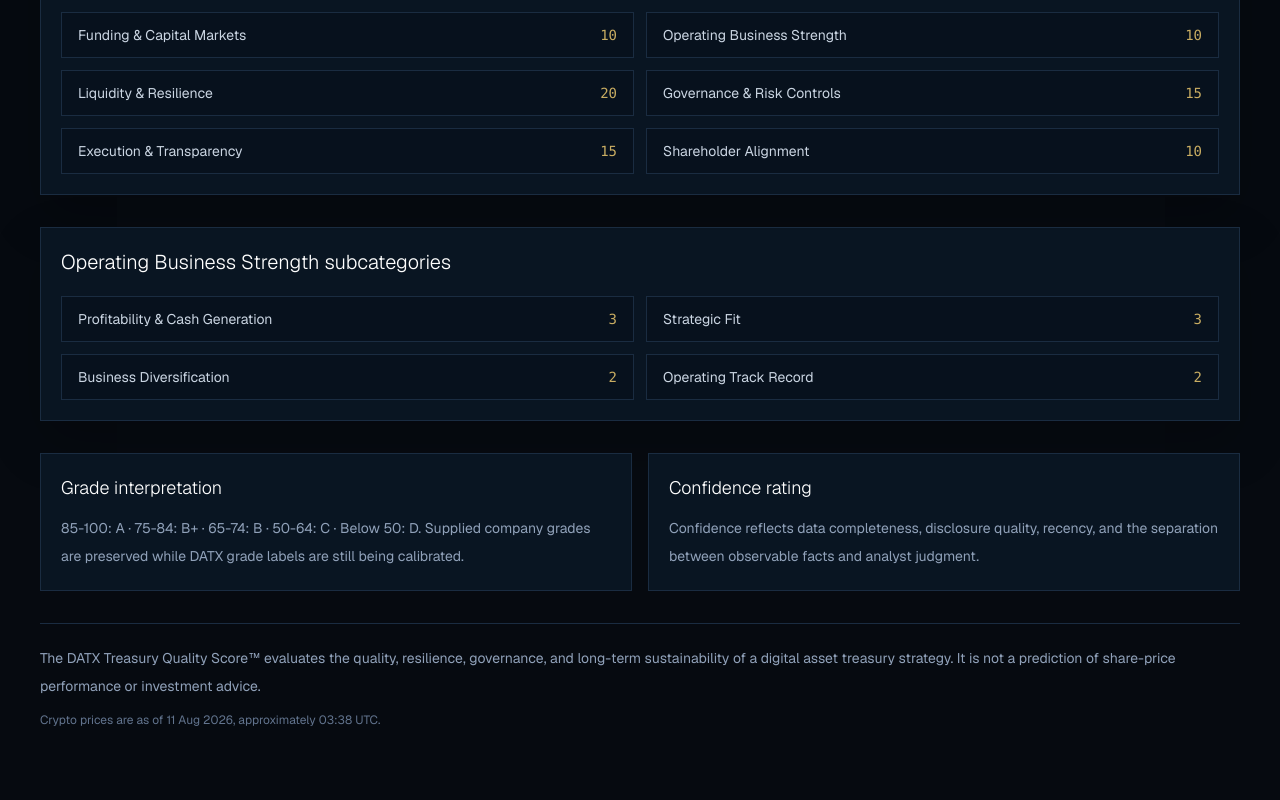
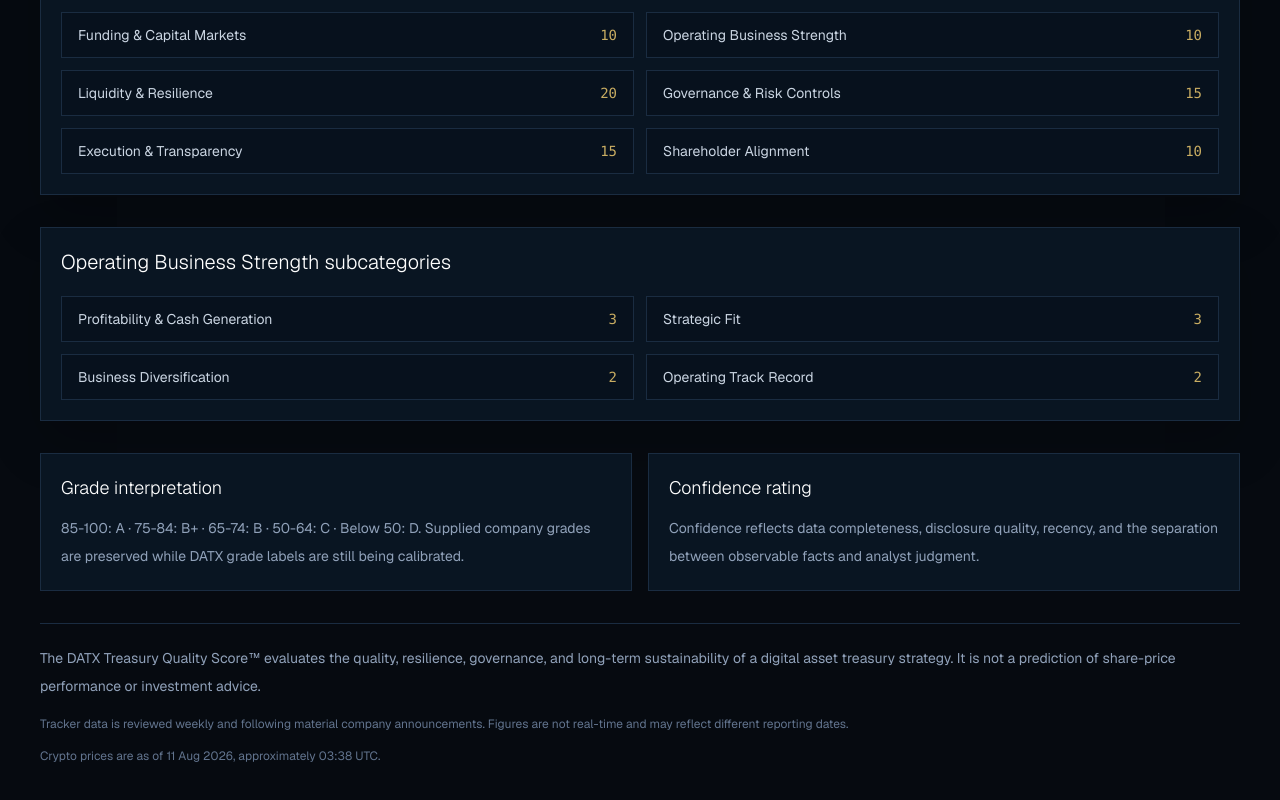
Before and after one commit to datxstrategy-creator/datx-prototype, a Next.js app: page /tracker/methodology in a window 1280 px wide. Shown: the part 506-1306 px from the top of the page. Before the commit the page ends 1274 px from the top, so only its background shows below. Built offline with nearby package versions, Linux system fonts and the light colour scheme.

Commit message:
Add tracker weekly update schedule

```diff
--- a/app/dat-tracker-prototype/tracker-client.tsx
+++ b/app/dat-tracker-prototype/tracker-client.tsx
@@ -1526,7 +1526,7 @@ export function DatTrackerPrototype({
               </button>
               <div className="border border-datx-line bg-datx-panel/60 px-3 py-2 text-xs text-slate-400">
                 {publicMode
-                  ? "Data reviewed: 11 Aug 2026 · Public sources"
+                  ? "Data reviewed: 11 Aug 2026 · Updated weekly on Tuesdays · Public sources"
                   : "Last updated: 16 Jul 2026 · Prototype data"}
               </div>
             </div>
--- a/app/tracker/methodology/page.tsx
+++ b/app/tracker/methodology/page.tsx
@@ -131,6 +131,11 @@ export default function TrackerMethodologyPage() {
 
         <section className="border-t border-datx-line pt-5 text-sm leading-7 text-slate-400">
           <p>{methodology.disclaimer}</p>
+          <p className="mt-3 text-xs leading-6 text-slate-500">
+            Tracker data is reviewed weekly and following material company
+            announcements. Figures are not real-time and may reflect different
+            reporting dates.
+          </p>
           <p className="mt-3 text-xs text-slate-500">
             Crypto prices are as of 11 Aug 2026, approximately 03:38 UTC.
           </p>
```
